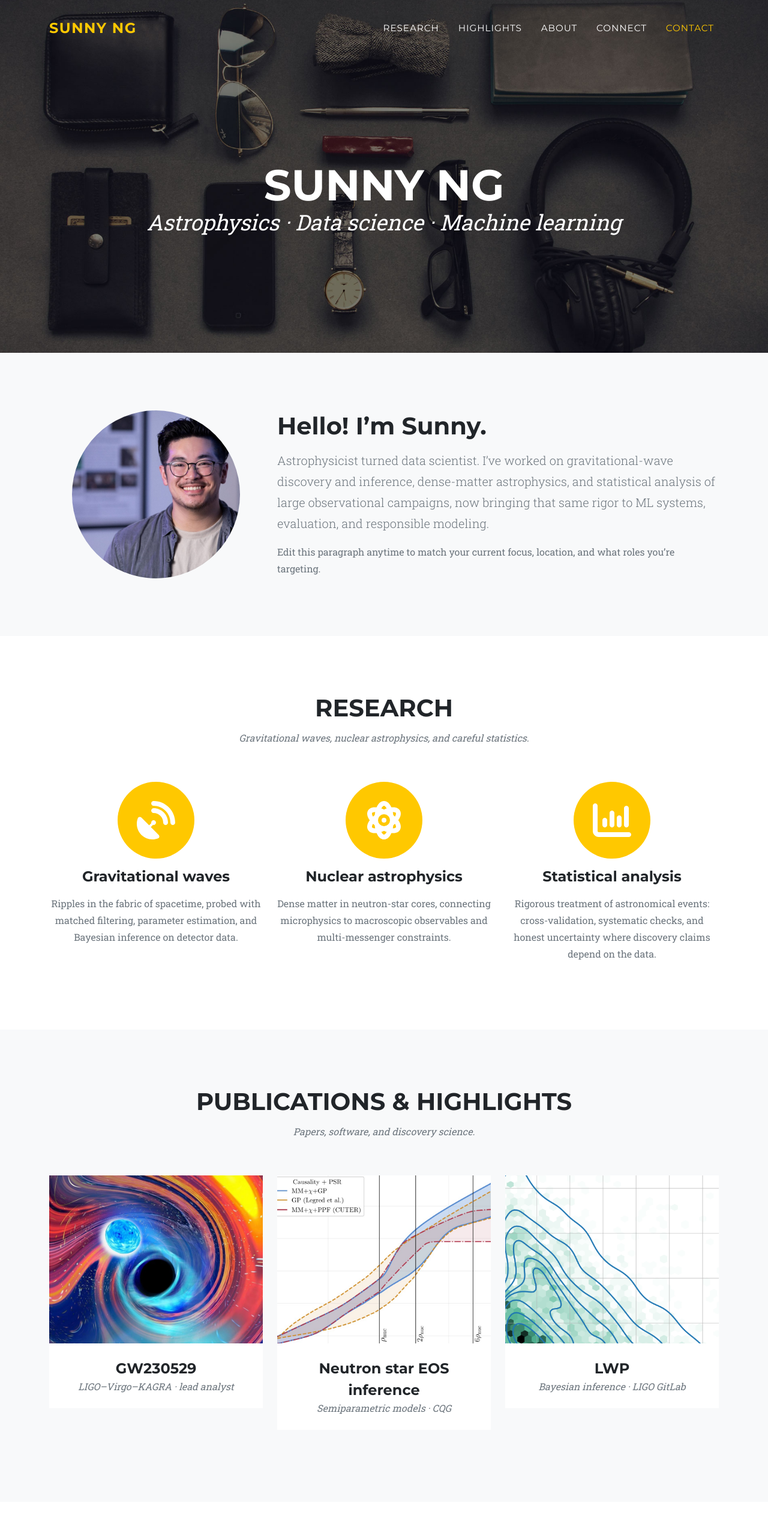
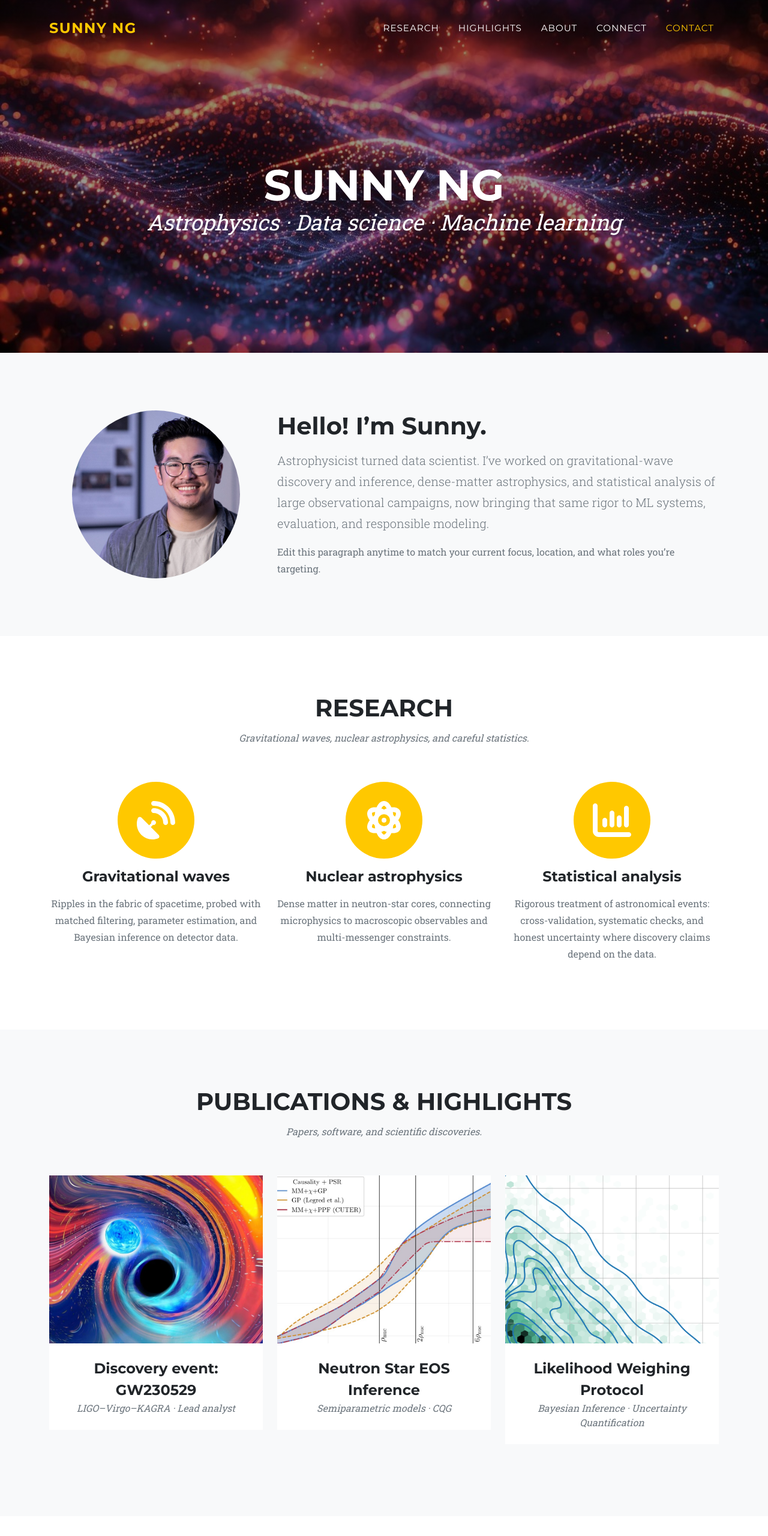
Before and after one commit to sunnyshn/sunnyshn.github.io, a website: page index.html in a window 1280 px wide. Shown: the top 2560 px of the page at 60% size. Drawn offline with nearby package versions, Linux system fonts and the light colour scheme.

Commit message:
Background and fixes to overlay

```diff
--- a/index.html
+++ b/index.html
@@ -11,7 +11,7 @@
         <meta property="og:url" content="https://sunnyshn.github.io/" />
         <meta property="og:title" content="Sunny Ng | Data science &amp; machine learning" />
         <meta property="og:description" content="Astrophysics background; building data science and ML projects with clear evaluation and actionable insights." />
-        <meta property="og:image" content="https://sunnyshn.github.io/assets/img/header-bg.jpg" />
+        <meta property="og:image" content="https://sunnyshn.github.io/assets/img/masthead-bg.png" />
         <title>Sunny Ng | Data science &amp; machine learning</title>
         <!-- Favicon-->
         <link rel="icon" type="image/x-icon" href="assets/favicon.ico" />
@@ -36,8 +36,7 @@
                 width: min(280px, 100%);
                 aspect-ratio: 1;
                 object-fit: cover;
-                /* Slightly left on source image so face sits just right of center in the circle */
-                object-position: 44% 28%;
+                object-position: center 28%;
             }
             /* Highlight cards: even thumbnail height (plus icons removed) */
             #publications .portfolio-item .portfolio-link img {
@@ -175,27 +174,33 @@
             <div class="container">
                 <div class="text-center">
                     <h2 class="section-heading text-uppercase">Publications &amp; Highlights</h2>
-                    <h3 class="section-subheading text-muted">Papers, software, and discovery science.</h3>
+                    <h3 class="section-subheading text-muted">Papers, software, and scientific discoveries.</h3>
                 </div>
                 <div class="row justify-content-center">
                     <div class="col-lg-4 col-sm-6 mb-4">
                         <div class="portfolio-item">
                             <a class="portfolio-link" data-bs-toggle="modal" href="#portfolioModal1">
+                                <div class="portfolio-hover" aria-hidden="true">
+                                    <div class="portfolio-hover-content"><i class="fas fa-plus fa-3x"></i></div>
+                                </div>
                                 <img class="img-fluid" src="assets/img/portfolio/gw230529.png" alt="GW230529 NS-BH merger artistic visualization" />
                             </a>
                             <div class="portfolio-caption">
-                                <div class="portfolio-caption-heading">GW230529</div>
-                                <div class="portfolio-caption-subheading text-muted">LIGO–Virgo–KAGRA · lead analyst</div>
+                                <div class="portfolio-caption-heading">Discovery event: GW230529</div>
+                                <div class="portfolio-caption-subheading text-muted">LIGO–Virgo–KAGRA · Lead analyst</div>
                             </div>
                         </div>
                     </div>
                     <div class="col-lg-4 col-sm-6 mb-4">
                         <div class="portfolio-item">
                             <a class="portfolio-link" data-bs-toggle="modal" href="#portfolioModal2">
+                                <div class="portfolio-hover" aria-hidden="true">
+                                    <div class="portfolio-hover-content"><i class="fas fa-plus fa-3x"></i></div>
+                                </div>
                                 <img class="img-fluid" src="assets/img/portfolio/eos-semiparametric.png" alt="Low-density EoS comparison: MM+chi+GP, GP (Legred et al.), and MM+chi+PPF with shaded bands" />
                             </a>
                             <div class="portfolio-caption">
-                                <div class="portfolio-caption-heading">Neutron star EOS inference</div>
+                                <div class="portfolio-caption-heading">Neutron Star EOS Inference</div>
                                 <div class="portfolio-caption-subheading text-muted">Semiparametric models · CQG</div>
                             </div>
                         </div>
@@ -203,11 +208,14 @@
                     <div class="col-lg-4 col-sm-6 mb-4">
                         <div class="portfolio-item">
                             <a class="portfolio-link" data-bs-toggle="modal" href="#portfolioModal3">
+                                <div class="portfolio-hover" aria-hidden="true">
+                                    <div class="portfolio-hover-content"><i class="fas fa-plus fa-3x"></i></div>
+                                </div>
                                 <img class="img-fluid" src="assets/img/portfolio/lwp-placard.png" alt="LWP: hexagonal density plot with blue contour overlay" />
                             </a>
                             <div class="portfolio-caption">
-                                <div class="portfolio-caption-heading">LWP</div>
-                                <div class="portfolio-caption-subheading text-muted">Bayesian inference · LIGO GitLab</div>
+                                <div class="portfolio-caption-heading">Likelihood Weighing Protocol</div>
+                                <div class="portfolio-caption-subheading text-muted">Bayesian Inference · Uncertainty Quantification</div>
                             </div>
                         </div>
                     </div>
--- a/src/scss/sections/_masthead.scss
+++ b/src/scss/sections/_masthead.scss
@@ -7,7 +7,7 @@ header.masthead {
     padding-bottom: 6rem;
     text-align: center;
     color: $white;
-    background-image: url("../assets/img/header-bg.jpg");
+    background-image: linear-gradient(rgba(0, 0, 0, 0.42), rgba(0, 0, 0, 0.38)), url("../assets/img/masthead-bg.png");
     background-repeat: no-repeat;
     background-attachment: scroll;
     background-position: center center;
```
Also changed, not shown: assets/img/masthead-bg.png (added), css/styles.css, dist/css/styles.css.
